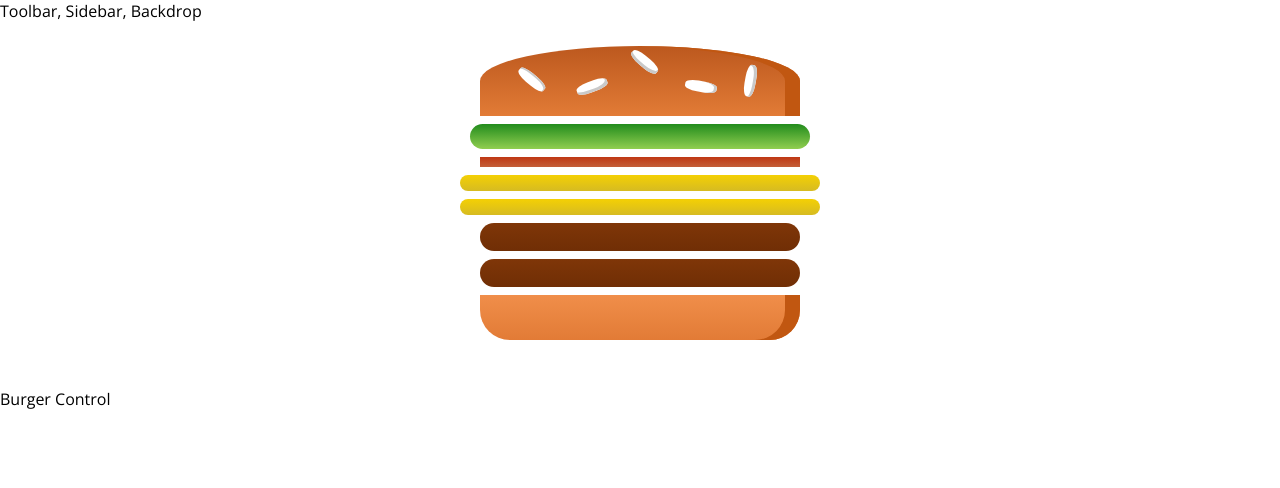
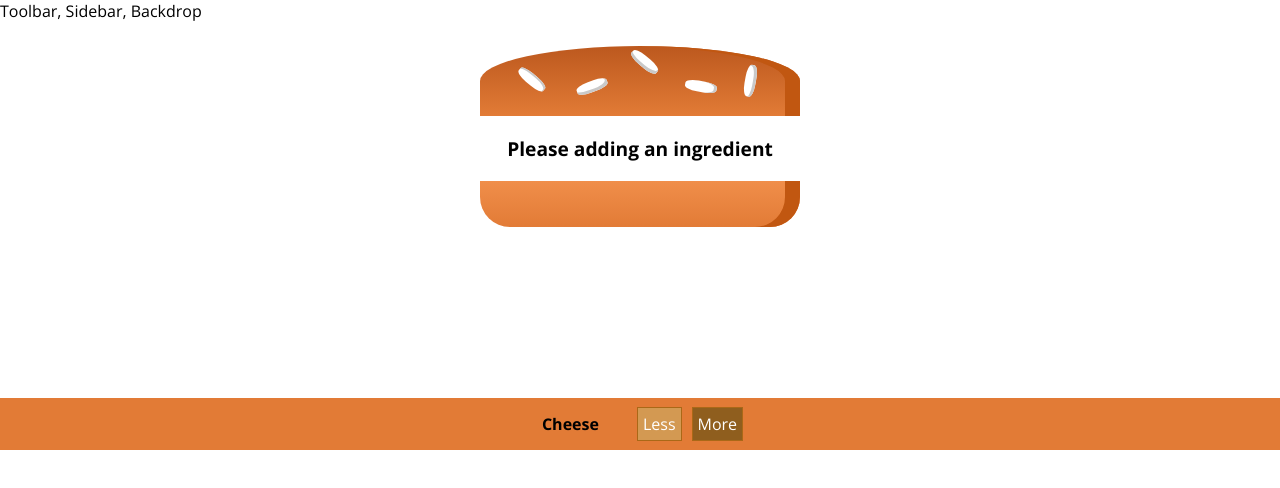
Before and after one commit to hoangtient9/My-burger, a React (Create React App) app: page / in a window 1280 px wide. Shown: the top 488 px of the page. Built offline with nearby package versions, Linux system fonts and the light colour scheme.

Commit message:
Add BuildControls, BuildControl and styles components

```diff
--- /dev/null
+++ b/src/components/BuildControls/BuildControl/BuildControl.js
@@ -0,0 +1,12 @@
+import React from 'react';
+import classes from './BuildControl.module.scss';
+
+const BuildControl = props => (
+  <div className={classes.Control}>
+    <div className={classes.Label}>{'Cheese'}</div>
+    <button className={classes.Less}>{'Less'}</button>
+    <button className={classes.More}>{'More'}</button>
+  </div>
+)
+
+export default BuildControl;
--- /dev/null
+++ b/src/components/BuildControls/BuildControl/BuildControl.module.scss
@@ -0,0 +1,58 @@
+.Control {
+  display: flex;
+  align-items: center;
+  justify-content: space-between;
+  margin: 5px 0;
+
+  button {
+    display: block;
+    padding: 5px;
+    margin: 0 5px;
+    border: 1px solid #AA6817;
+    cursor: pointer;
+    outline: none;
+    font: inherit;
+
+    &:disabled {
+      background: #AC9980;
+      border: 1px solid #7E7365;
+      color:  #ccc;
+      cursor: default;
+    }
+
+    &:hover:disabled {
+      background: #AC9980;
+      color: #ccc;
+      cursor: not-allowed;
+    }
+  }
+
+  .Label {
+    padding: 10px;
+    font-weight: bold;
+    width: 80px;
+  }
+
+  .Less {
+    background: #D39952;
+    color: white;
+
+    &:hover,
+    &:active {
+      background: #DAA972;
+      color: white;
+    }
+  }
+
+  .More {
+    background: #8F5E1E;
+    color: white;
+
+    &:hover,
+    &:active {
+      background: #99703F;
+      color: white;
+    }
+
+  }
+}
--- /dev/null
+++ b/src/components/BuildControls/BuildControls.js
@@ -0,0 +1,11 @@
+import React from 'react';
+import classes from './BuildControls.module.scss';
+import BuildControl from './BuildControl/BuildControl';
+
+const BuildControls = props => (
+  <div className={classes.Controls}>
+    <BuildControl />
+  </div>
+)
+
+export default BuildControls;
--- /dev/null
+++ b/src/components/BuildControls/BuildControls.module.scss
@@ -0,0 +1,8 @@
+.Controls {
+  display: flex;
+  flex-direction: column;
+  align-items: center;
+  background: #e27b36;
+  margin: 10px 0;
+  width: 100%;
+}
--- a/src/components/Burger/Burger.js
+++ b/src/components/Burger/Burger.js
@@ -3,11 +3,16 @@ import classes from './Burger.module.scss';
 import BurgerIngredient from  './BurgerIngredient/BurgerIngredient';
 
 const Burger = (props) => {
-  const transformedIngredient = Object.keys(props.ingrediented).map(igKey => {
+  let transformedIngredient = Object.keys(props.ingrediented).map(igKey => {
     return [...Array(props.ingrediented[igKey])].map((i, index) => {
       return <BurgerIngredient key={igKey + index} type={igKey} />
     })
-  })
+  }).reduce((arr, el) => arr.concat(el), []);
+
+  if (transformedIngredient.length === 0) {
+    transformedIngredient = <p>Please adding an ingredient</p>
+  }
+
   return (
     <div className={classes.Burger}>
       <BurgerIngredient type='bread-top'/>
--- a/src/components/Burger/BurgerIngredient/BurgerIngredient.module.scss
+++ b/src/components/Burger/BurgerIngredient/BurgerIngredient.module.scss
@@ -15,7 +15,6 @@
   box-shadow: inset -15px 0 #C15711;
   margin: 2% auto;
   position: relative;
-}
 
   .Seed1 {
     width: 10%;
@@ -79,6 +78,9 @@
       box-shadow: inset 1px 3px #c9c9c9;
     }
   }
+}
+
+
 
 .Meat {
   width: 80%;
--- a/src/containers/BurgerBuilder/BurgerBuilder.js
+++ b/src/containers/BurgerBuilder/BurgerBuilder.js
@@ -1,21 +1,23 @@
 import React, {Component} from 'react';
 import Aux from '../../hoc/Auxiliary';
 import Burger from '../../components/Burger/Burger';
+import BuildControls from '../../components/BuildControls/BuildControls';
 
 class BurgerBuilder extends Component {
   state = {
     ingrediented: {
-      salad: 1,
-      bacon: 1,
-      cheese: 2,
-      meat: 2
+      salad: 0,
+      bacon: 0,
+      cheese: 0,
+      meat: 0
     }
   }
+
   render() {
     return (
       <Aux>
         <Burger ingrediented={this.state.ingrediented}/>
-        <div>Burger Control</div>
+        <BuildControls />
       </Aux>
     )
   }
```
Lines whose indentation alone changed are shown as unchanged.
